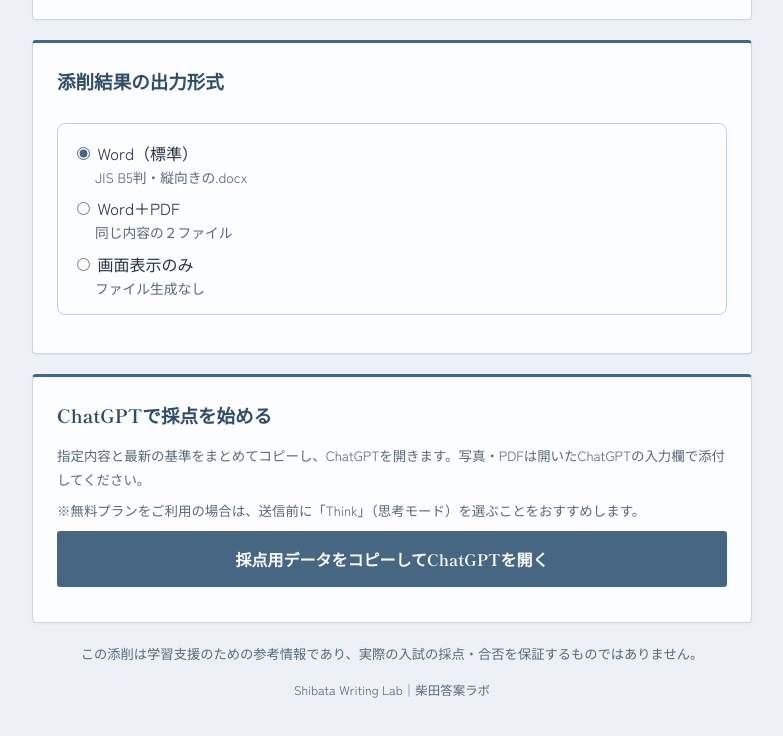
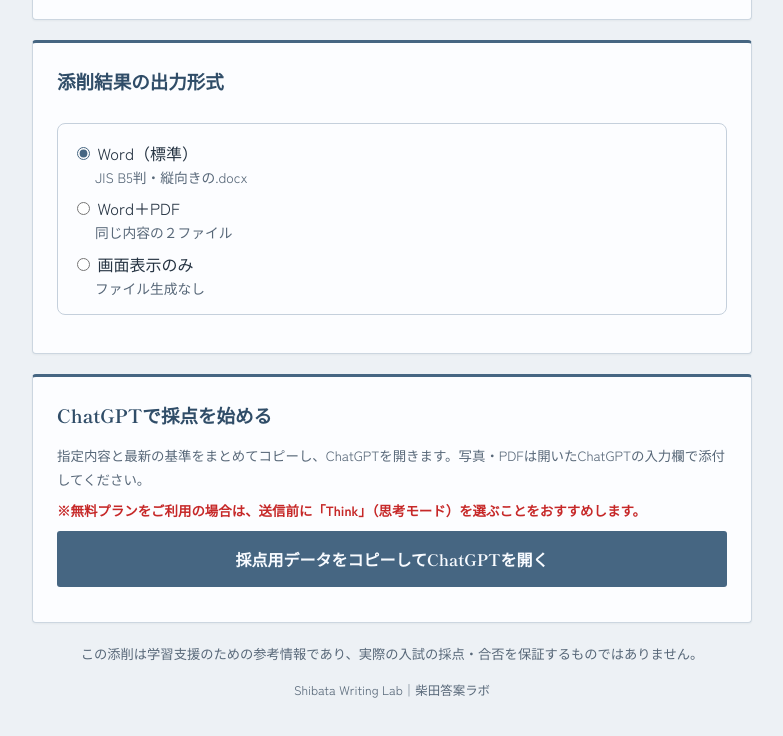
Before and after one commit to ikuyatabis/hq, a plain HTML site: page index.html in a window 1280 px wide. Shown: the part 2256-2992 px from the top of the page, without its empty margins (248-1031 px from the left). Drawn offline with Linux system fonts and the light colour scheme.

Commit message:
Highlight Think recommendation in red and bold

```diff
--- a/index.html
+++ b/index.html
@@ -402,7 +402,7 @@ select:focus{outline:2px solid var(--teal);outline-offset:1px}
         <section class="panel action-panel" aria-labelledby="startHeading">
           <h2 id="startHeading">ChatGPTで採点を始める</h2>
           <p>指定内容と最新の基準をまとめてコピーし、ChatGPTを開きます。写真・PDFは開いたChatGPTの入力欄で添付してください。</p>
-          <p>※無料プランをご利用の場合は、送信前に「Think」（思考モード）を選ぶことをおすすめします。</p>
+          <p style="color:#c62828;font-weight:700">※無料プランをご利用の場合は、送信前に「Think」（思考モード）を選ぶことをおすすめします。</p>
           <button id="launch" class="primary" type="submit" disabled>採点用データをコピーしてChatGPTを開く</button>
           <p class="action-message" role="status" aria-live="polite" id="actionMessage"></p>
           <div id="manualPanel" hidden>
```
